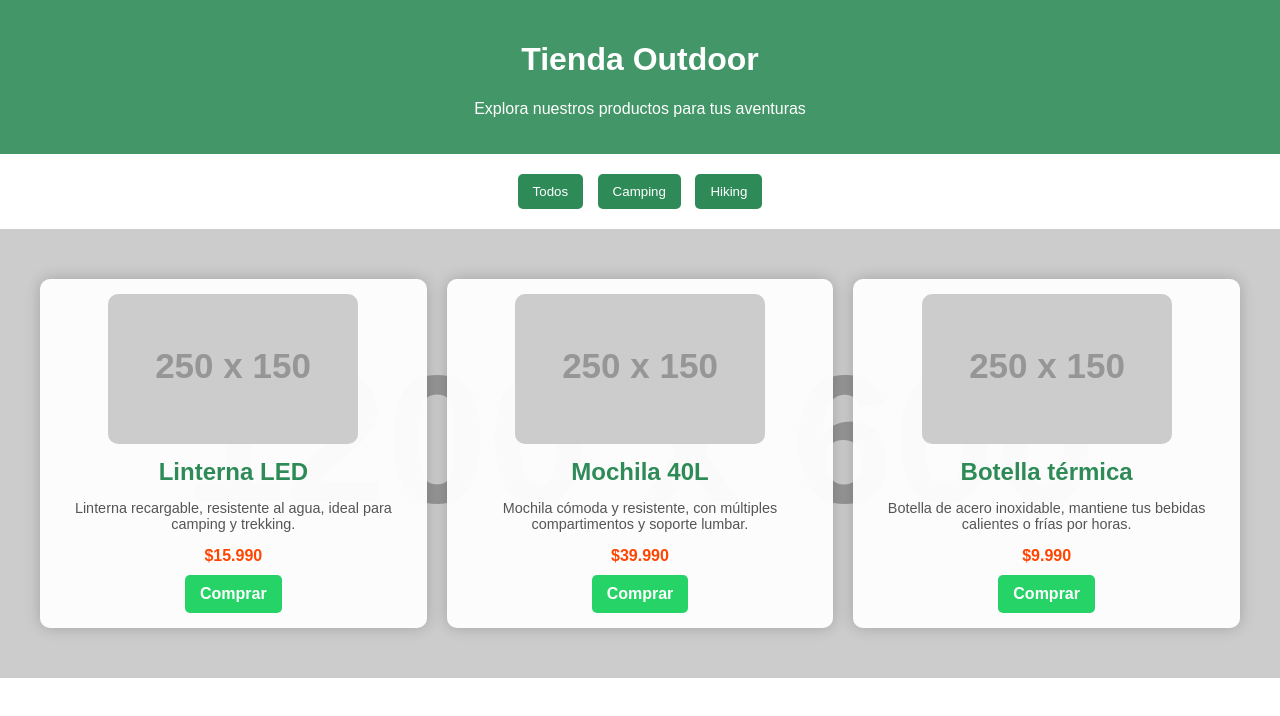
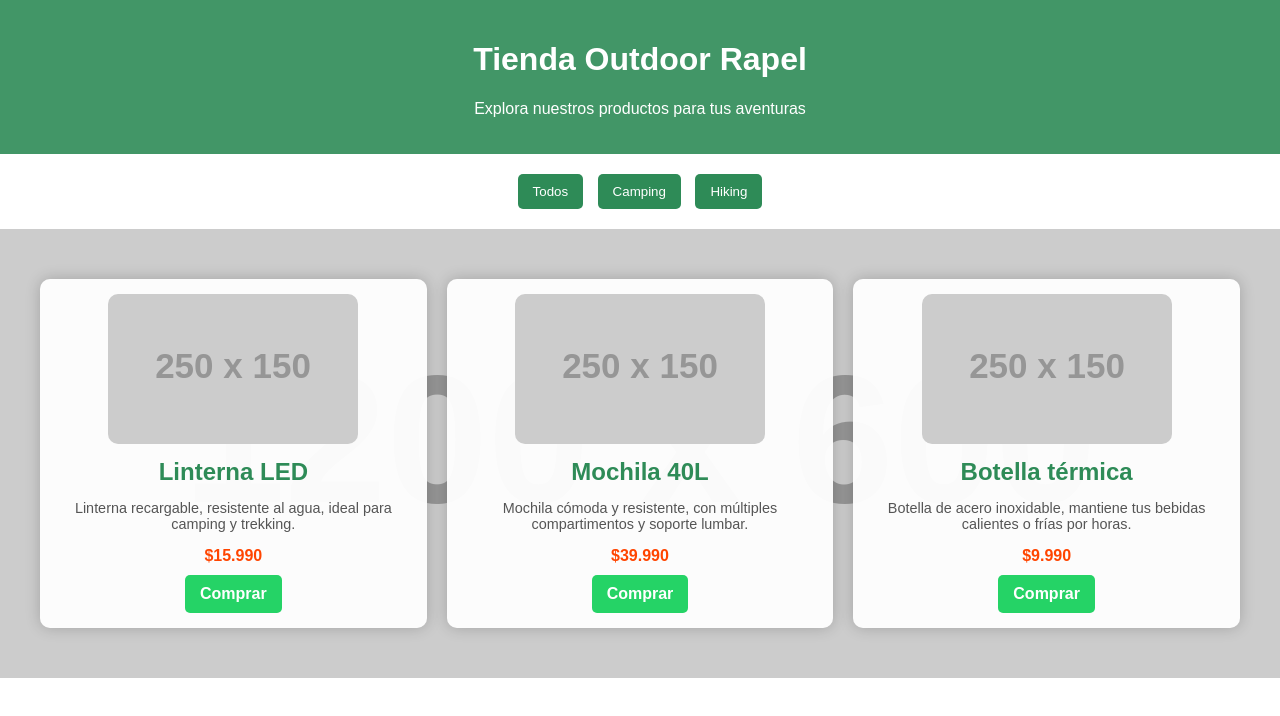
Before and after one commit to rapel-home/outdoor, a plain HTML site: page index.html in a window 1280 px wide. Drawn offline with Linux system fonts and the light colour scheme; placeholder pictures from the web are drawn by us.

Commit message:
init pruebas

```diff
--- a/index.html
+++ b/index.html
@@ -3,7 +3,7 @@
 <head>
     <meta charset="UTF-8">
     <meta name="viewport" content="width=device-width, initial-scale=1.0">
-    <title>Tienda Outdoor</title>
+    <title>Outdoor Rapel</title>
     <style>
         body {
             font-family: Arial, sans-serif;
@@ -103,7 +103,7 @@
 </head>
 <body>
     <header>
-        <h1>Tienda Outdoor</h1>
+        <h1>Tienda Outdoor Rapel</h1>
         <p>Explora nuestros productos para tus aventuras</p>
     </header>
 
```
